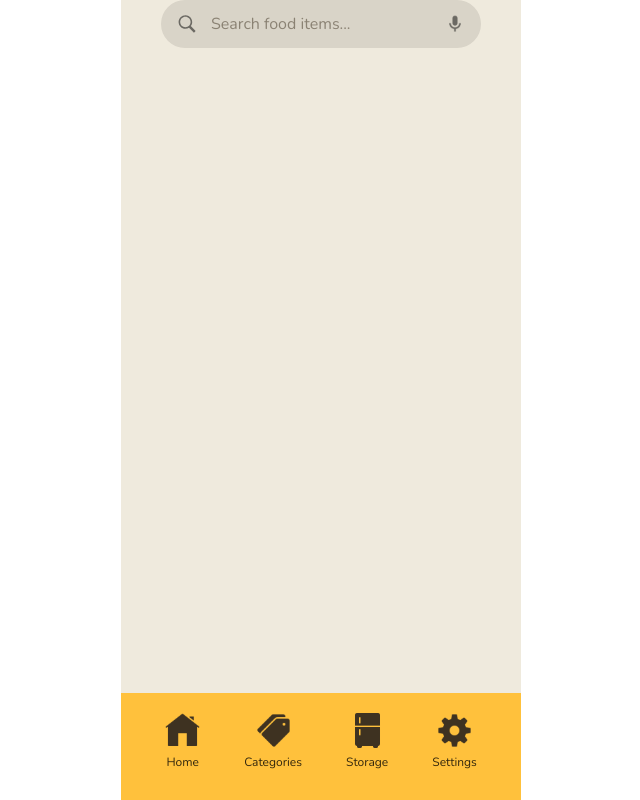
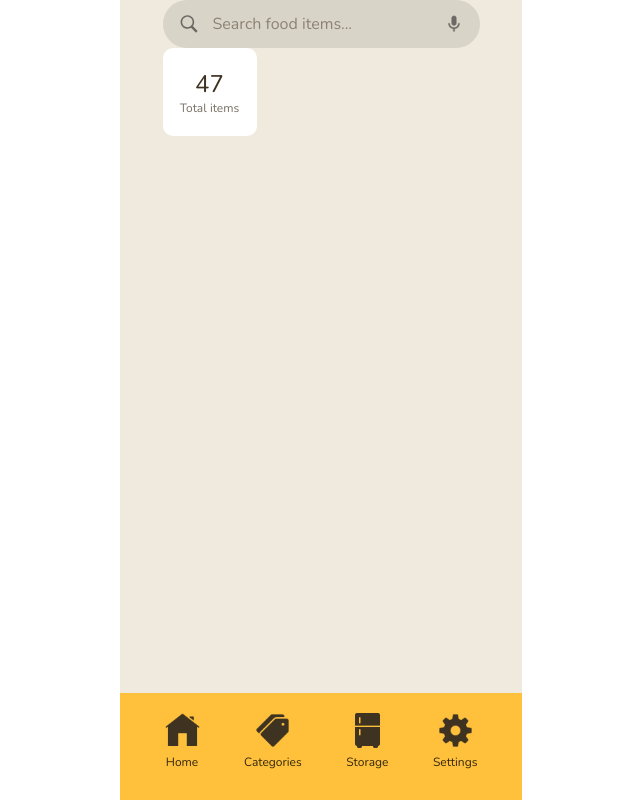
Before and after one commit to siljasihvo/easy-kitchen-frontend, a Vue app: page / in a window 1280 px wide. Shown: the whole page, without its empty margins (319-959 px from the left). Built offline with nearby package versions, Linux system fonts and the light colour scheme.

Commit message:
Add OverviewCard component

```diff
--- a/src/App.vue
+++ b/src/App.vue
@@ -10,11 +10,11 @@ import { RouterView } from "vue-router";
 
 <style scoped>
 .mobile-container {
-	max-width: 320px;
+	max-width: 317px;
 	margin: 0 auto;
 	background-color: var(--background);
 	min-height: 100vh;
-	padding-left: 40px;
-	padding-right: 40px;
+	padding-left: 42.5px;
+	padding-right: 42.5px;
 }
 </style>
--- a/src/components/Navigation.vue
+++ b/src/components/Navigation.vue
@@ -42,7 +42,7 @@ nav {
 	left: 0;
 	right: 0;
 	margin: 0 auto;
-	max-width: 400px;
+	max-width: 402px;
 	z-index: 1000;
 }
 
--- /dev/null
+++ b/src/components/OverviewCard.vue
@@ -0,0 +1,28 @@
+<template>
+	<section>
+		<p class="card-highlight">47</p>
+		<p class="card-detail">Total items</p>
+	</section>
+</template>
+
+<style scoped>
+section {
+	background-color: var(--cards);
+	border-radius: 10px;
+	display: flex;
+	flex-direction: column;
+	max-width: 82px;
+	padding: 20px 6px;
+	justify-content: center;
+	align-items: center;
+}
+
+.card-highlight {
+	font-size: 24px;
+}
+
+.card-detail {
+	font-size: 12px;
+	opacity: 0.7;
+}
+</style>
--- a/src/views/HomeView.vue
+++ b/src/views/HomeView.vue
@@ -1,11 +1,13 @@
 <script setup>
 import Navigation from "../components/Navigation.vue";
 import Searchbar from "../components/Searchbar.vue";
+import OverviewCard from "../components/OverviewCard.vue";
 </script>
 
 <template>
 	<main>
 		<Navigation />
 		<Searchbar />
+		<OverviewCard />
 	</main>
 </template>
```
